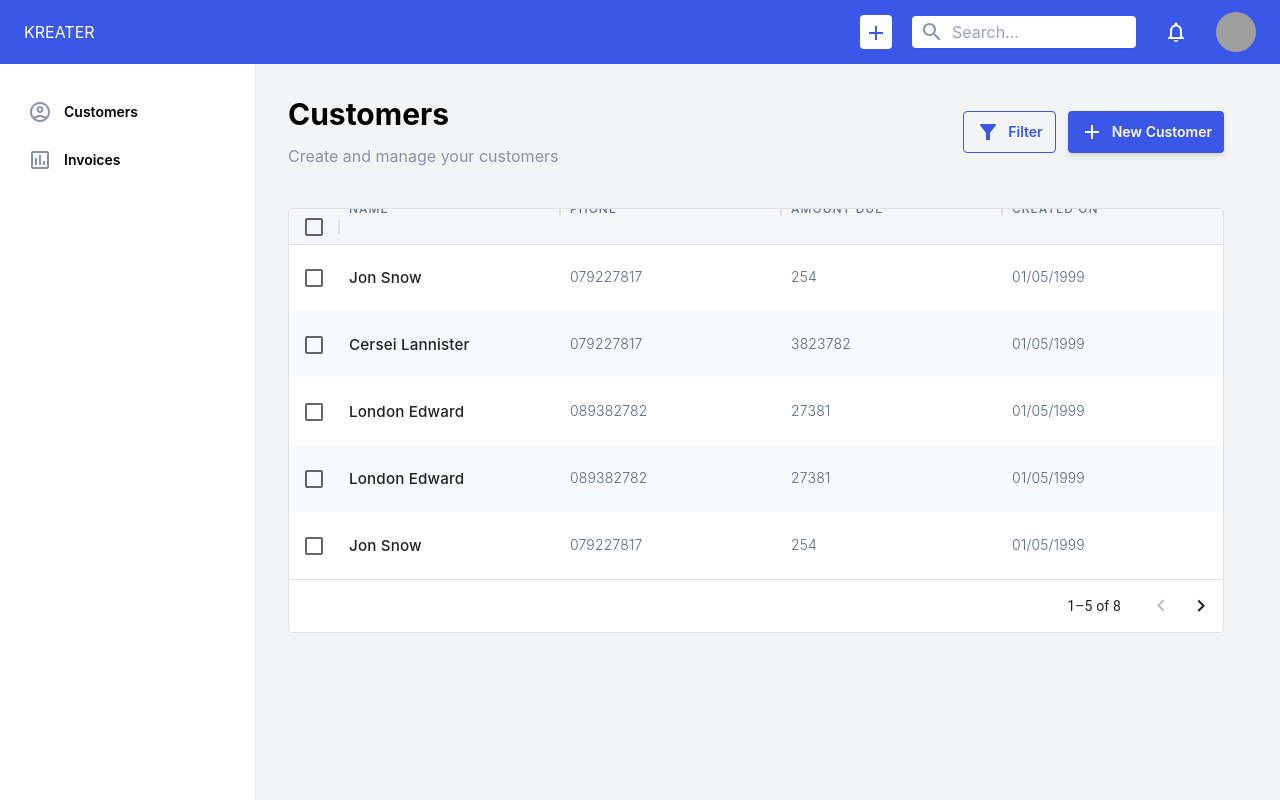
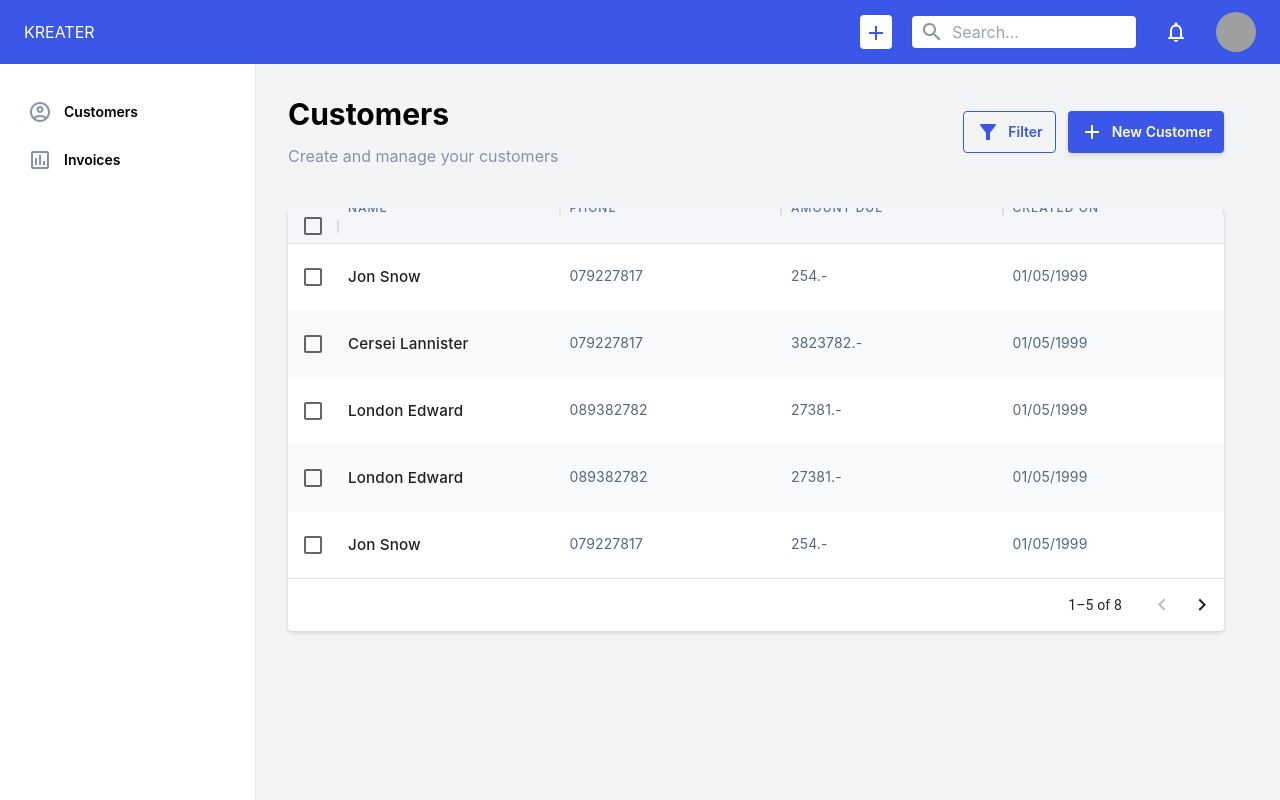
Before and after one commit to maxisusi/nvs, a Next.js app in the folder client/: page /customer in a window 1280 px wide. Built offline with nearby package versions, Linux system fonts and the light colour scheme; grey boxes are pictures that could not be loaded.

Commit message:
Customer list styling done

```diff
--- a/client/components/customerList/customerList.tsx
+++ b/client/components/customerList/customerList.tsx
@@ -1,5 +1,10 @@
 import React from 'react';
-import { DataGrid, GridColDef, GridValueGetterParams } from '@mui/x-data-grid';
+import {
+  DataGrid,
+  GridColDef,
+  GridValueFormatterParams,
+  GridValueGetterParams,
+} from '@mui/x-data-grid';
 
 type Props = {};
 
@@ -31,6 +36,8 @@ const columns: GridColDef[] = [
     flex: 1,
     cellClassName: 'field-style',
     headerClassName: 'MuiDataGrid-columnHeaders',
+    valueGetter: (params: GridValueGetterParams) =>
+      `${params.row.amountDue}.- `,
   },
   {
     field: 'createdOn',
@@ -126,6 +133,10 @@ const CustomerList = (props: Props) => {
           sx={{
             backgroundColor: 'white',
             fontFamily: 'unset',
+            border: 'none',
+
+            filter:
+              'drop-shadow(0 2px 2px rgb(0 0 0 / 0.1)) drop-shadow(0 1px 1px rgb(0 0 0 / 0.06));',
 
             '& .MuiDataGrid-columnHeaders': {
               backgroundColor: '#F5F6FA',
@@ -136,19 +147,20 @@ const CustomerList = (props: Props) => {
               fontSize: '.75rem',
               letterSpacing: '1px',
             },
+            '& .MuiDataGrid-columnHeaders:focus': {
+              outline: 0,
+            },
 
             '& .MuiDataGrid-virtualScroller': {
               marginTop: '35px !important',
             },
             '& .name-style': {
               fontWeight: '500',
-
               fontSize: '0.95rem',
               cursor: 'pointer',
             },
             '& .field-style': {
               color: '#58667a',
-              fontWeight: 'light',
             },
 
             '& .MuiDataGrid-row:nth-child(even)': {
@@ -156,6 +168,9 @@ const CustomerList = (props: Props) => {
             },
             '& .MuiDataGrid-cell': {
               border: 'none',
+            },
+            '& .MuiDataGrid-cell:focus': {
+              outline: 0,
             },
           }}
         />
```
